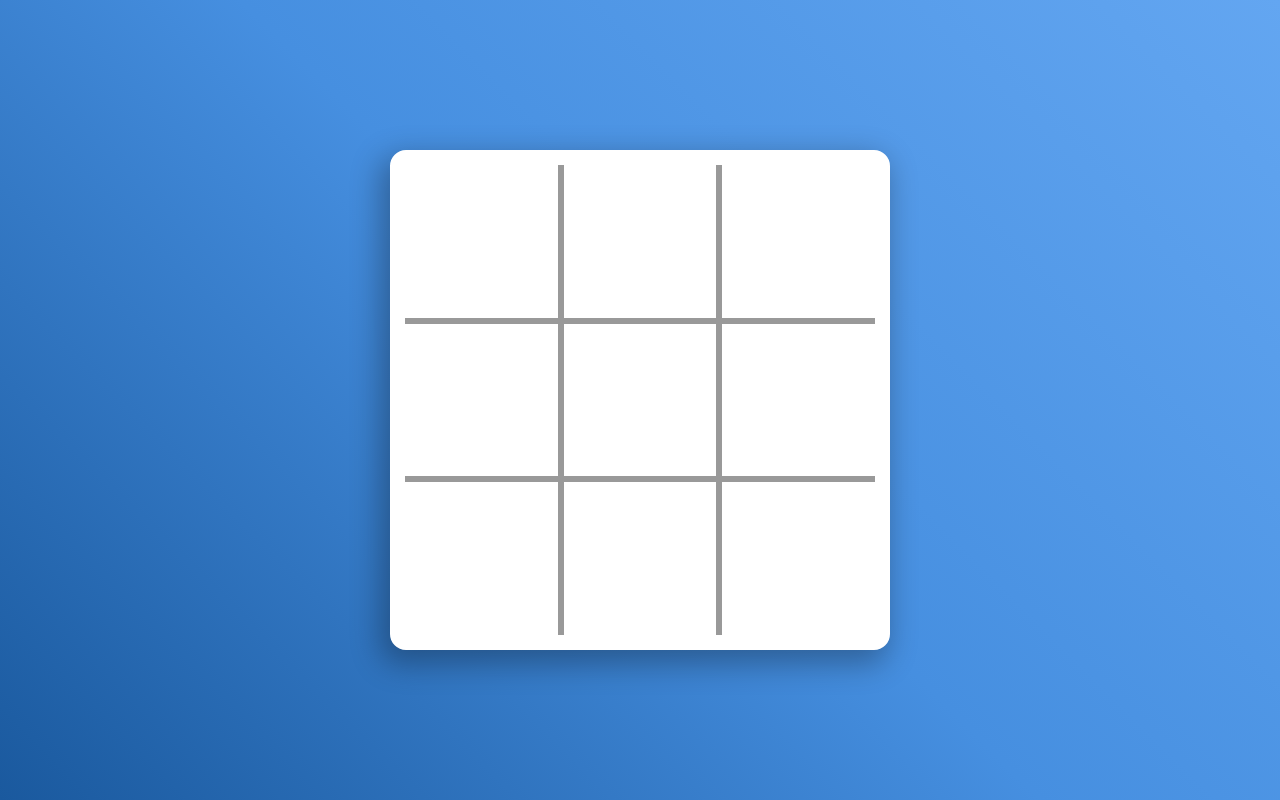
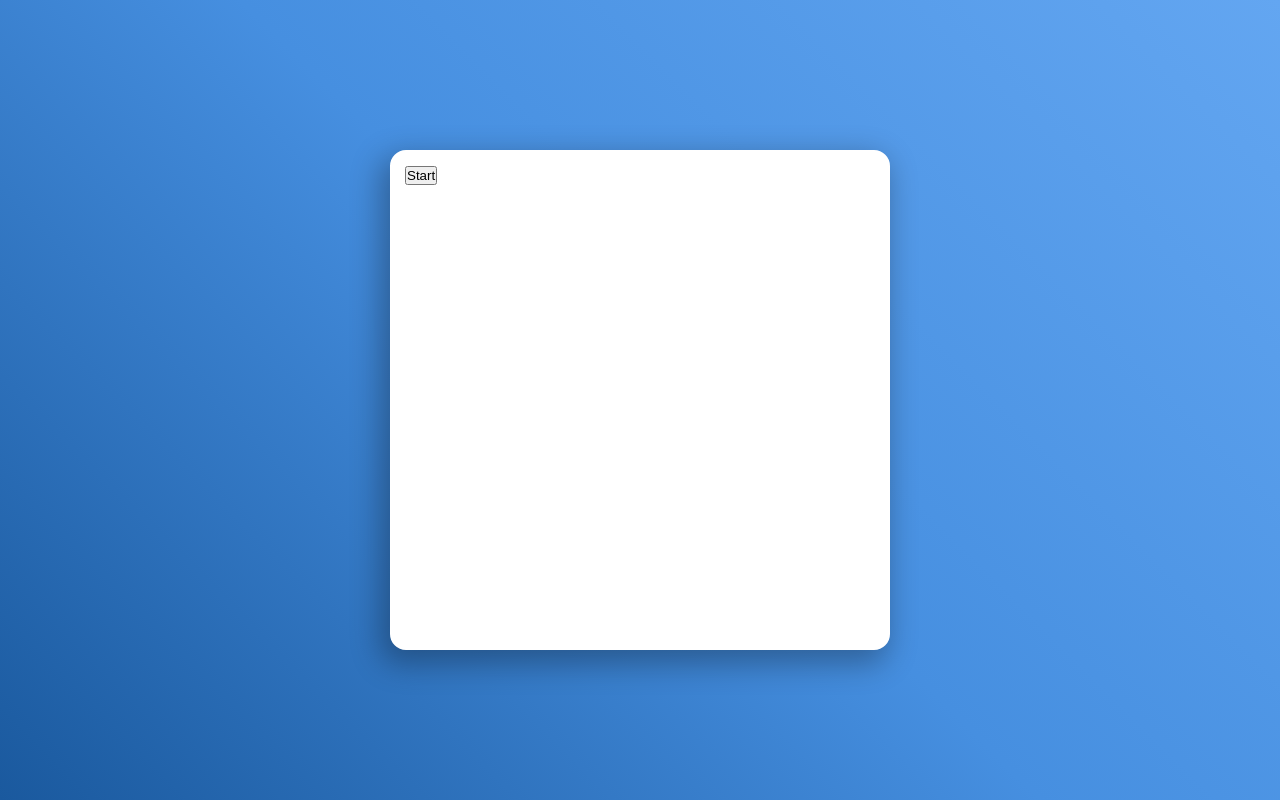
Before and after one commit to dg0397/TicTacToeGame-TypeScript-React, a React (Create React App) app: page / in a window 1280 px wide. Built offline with nearby package versions, Linux system fonts and the light colour scheme.

Commit message:
main logic it's ready

```diff
--- a/src/App.tsx
+++ b/src/App.tsx
@@ -1,6 +1,8 @@
-import React from 'react';
-import { Board } from './Board'
+import React, { useState } from 'react';
+import { Board, Winner  } from './Board'
 import styled from 'styled-components'
+import { StartScreen } from './StartScreen';
+import { ResetScreen } from './ResetScreen'
 
 const BoardContainer = styled.div`
   background-color: white;
@@ -10,11 +12,30 @@ const BoardContainer = styled.div`
   box-shadow: -6px 10px 30px 4px rgba(0,0,0,.3);
   border:15px solid white;
 `
+type GameState = 'start' | 'game' | 'reset';
 
 function App() {
+  const [ winner,setWinner ] = useState<Winner>();
+  const [ gameState,setGameState ] = useState<GameState>('start');
+
+  const onGameEnd = (winner:Winner) => {
+    setWinner(winner)
+    setGameState('reset')
+  }
+
+  const onReset = () => {
+    setWinner(undefined)
+    setGameState('game')
+  }
   return (
     <BoardContainer>
-      <Board onGameEnd = { () => {}} />
+      {
+        {
+          start : <StartScreen onStart = {() => setGameState('game')}/>,
+          game : <Board onGameEnd = { onGameEnd }/>,
+          reset : <ResetScreen winner = {winner} onReset = { onReset } />,
+        }[gameState]
+      }
     </BoardContainer>
   )
 }
--- a/src/Board.tsx
+++ b/src/Board.tsx
@@ -1,4 +1,4 @@
-import React, { FC, useState } from "react";
+import React, { FC, useEffect, useState } from "react";
 import { Cell, CellValue } from "./Cell";
 import styled from "styled-components";
 
@@ -12,7 +12,7 @@ const BoardWrapper = styled.div`
   width: 100%;
 `;
 
-type Winner = CellValue | "tie";
+export type Winner = CellValue | "tie";
 
 type BoardProps = {
   onGameEnd(winner: Winner): void;
@@ -28,8 +28,7 @@ const winningConditions = [
 export const Board: FC<BoardProps> = ({ onGameEnd }) => {
   const [cells, setCells] = useState<CellValue[]>(Array(9).fill(undefined));
 
-  const currentShape: CellValue =
-    cells.filter((cell) => cell).length % 2 === 0 ? "X" : "O";
+  const currentShape: CellValue = cells.filter((cell) => cell).length % 2 ? "O" : "X";
 
   const winningCondition = winningConditions.find(condition => {
     const line = condition.map(cellIndex => cells[cellIndex]);
@@ -41,6 +40,15 @@ export const Board: FC<BoardProps> = ({ onGameEnd }) => {
   const tie = cells.filter(c=>c).length === 9;
 
   const winningShape = winningCondition ? cells[winningCondition[0]] : undefined;
+
+  useEffect(()=>{
+    if(winningShape){
+      return onGameEnd(winningShape)
+    }
+    if(tie){
+      return onGameEnd('tie')
+    }
+  },[tie,winningShape,onGameEnd])
 
   const toggleCell = (index: number) => {
     setCells((cells) =>
--- a/src/Cell.tsx
+++ b/src/Cell.tsx
@@ -1,7 +1,7 @@
 import React, { FC, ReactElement } from "react";
 import styled from "styled-components";
 
-const CellContainer = styled.button`
+const CellWrapper = styled.button`
   background-color: white;
   border: none;
   box-shadow: none;
@@ -18,8 +18,8 @@ type CellProps = {
 
 export const Cell: FC<CellProps> = ({ value, toggle, index }): ReactElement => {
   return (
-    <CellContainer onClick={() => toggle(index)}>
+    <CellWrapper onClick={() => toggle(index)}>
       {value === "O" ? "O" : value ? "X" : null}
-    </CellContainer>
+    </CellWrapper>
   );
 };
--- /dev/null
+++ b/src/ResetScreen.tsx
@@ -0,0 +1,22 @@
+import React, { FC } from 'react'
+import { Winner } from './Board'
+
+type ResetScreenProps = {
+    onReset():void;
+    winner: Winner
+}
+
+export const ResetScreen:FC<ResetScreenProps> = ({onReset,winner}) => {
+    return (
+        <>
+            <p>
+                {
+                    winner !== 'tie'?
+                    `The Winner is ${winner}`:
+                    `It's a tie`
+                }
+            </p>
+            <button onClick = {onReset}>Reset</button>
+        </>
+    )
+}
--- /dev/null
+++ b/src/StartScreen.tsx
@@ -0,0 +1,11 @@
+import React, { FC } from 'react'
+
+type StartScreenProps = {
+    onStart(): void
+}
+
+export const StartScreen:FC<StartScreenProps> = ({onStart}) => {
+    return (
+        <button onClick = {onStart}>Start</button>
+    )
+}
```
